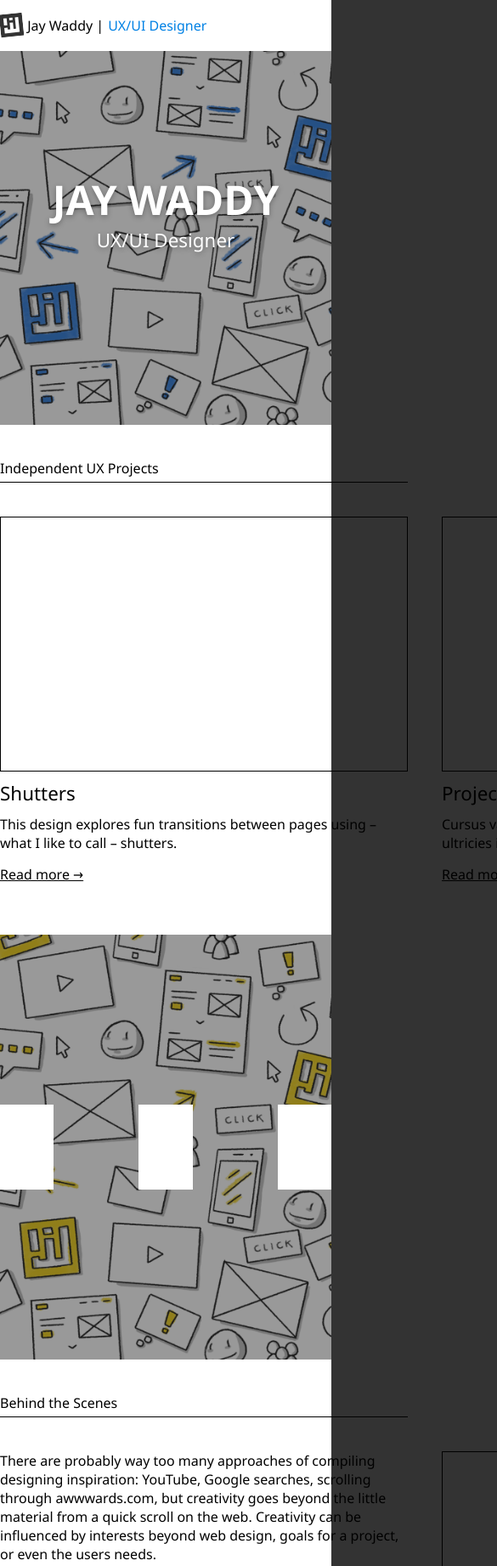
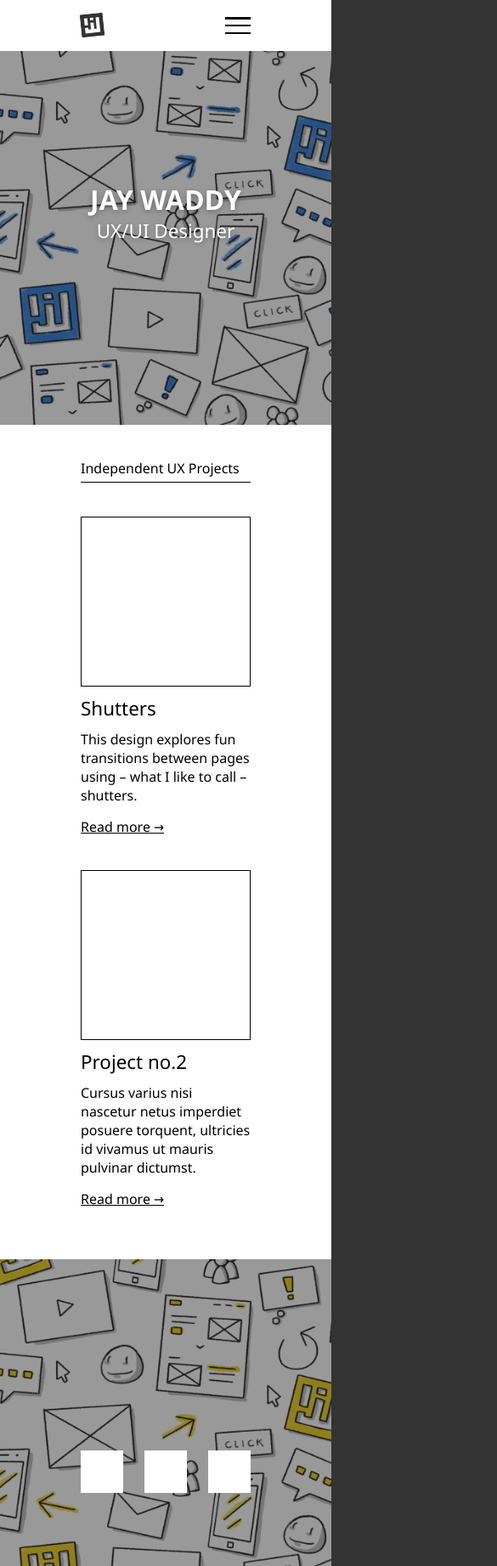
Before and after one commit to JayWaddy/jaywaddy.github.io, a plain HTML site: page index.html in a window 390 px wide. Shown: the top 1843 px of the page at 85% size, 585 px wide, since content can reach past the window. Drawn offline with Linux system fonts and the light colour scheme.

Commit message:
responsiveness
base styles are all set.

```diff
--- a/index.html
+++ b/index.html
@@ -14,13 +14,18 @@
 				<svg width="27.137" height="27.143" viewBox="0 0 27.137 27.143">
 					<path d="M27.131,27.143H0V0H27.137V27.143ZM4.735,16.115v6.449H22.314V4.872h-3.9V18.221H15.541V10.567H11.634v7.654H8.641V16.112Zm0-11.24v8.276H8.641V4.873Zm6.9-.076V7.672h3.907V4.8Z" transform="translate(0 0)" fill="#333"/>
 				</svg>
-				<span>Jay Waddy |</span><span class="roll"></span>
+				<span id="name">Jay Waddy</span><span id="dash"> |</span><span id="roll"></span>
 			</a>
 			<nav>
 				<a href="#projects">Projects</a>
 				<a href="#about">About</a>
 				<a href="mailto:connect@jaywaddy.com">Email</a>
 			</nav>
+			<div id="menu-icon">
+				<span></span>
+				<span></span>
+				<span></span>
+			</div>
 		</div><!-- end of .wrapper -->
 	</section> <!-- end of #navbar -->
 	<header class="parallax bg-01">
@@ -49,9 +54,11 @@
 		</div><!-- end of .wrapper -->
 	</section><!-- end of #projects -->
 	<header class="parallax bg-02">
-		<div class="icon"></div>
-		<div class="icon"></div>
-		<div class="icon"></div>
+		<div class="container">
+			<div class="icon"></div>
+			<div class="icon"></div>
+			<div class="icon"></div>
+		</div>
 	</header>
 	<section id="about">
 		<div class="wrapper">
@@ -73,7 +80,7 @@
 			<div class="grid">
 				<header>
 					<h3>Let's Team Up</h3>
-					<p>The best way to reach me is through email, but don't be afraid to contact via social platforms. If you are not in need of my service, I still encourage you to <a href="mailto:connect@jaywaddy.com">send feedback</a>.</p>
+					<p>The best way to reach me is through email, but don't be afraid to contact via social platforms, or <a href="mailto:connect@jaywaddy.com">send feedback</a>.</p>
 					<small>Virginia Beach, Virginia (EST -5:00)</small>
 					<h2><a href="mailto:connect@jaywaddy.com">connect@jaywaddy.com</a></h2>
 				</header>
--- a/js/app.js
+++ b/js/app.js
@@ -27,7 +27,7 @@ function parallax() {
 
 // navbar rolling title effect
 function rollText() {
-    const span = document.querySelector('.roll');
+    const span = document.querySelector('#roll');
     const arr = [
         'UX/UI Designer',
         'Avid Wireframer-er',
--- a/scss/style.scss
+++ b/scss/style.scss
@@ -4,7 +4,6 @@
     margin: 0;
     box-sizing: border-box;
 }
-
 body {
     flex-direction: column;
     justify-content: center;
@@ -19,35 +18,28 @@ h1, h2, h3, h4, p, li, a, span, small {
     list-style: none;
     color: black;
 }
-
 h1 {
     font-size: 3em;
     font-weight: 900;
     text-transform: uppercase;
     color: white;
 }
-
 h2 {
     font-size: 1.4em;
     color: white;
 }
-
 h3 {
     font-size: 1em;
 }
-
 p {
     margin-bottom: 15px;
 }
-
 a:hover {
     color: #0081E4;
 }
-
 .b {
     font-weight: 900;
 }
-
 header {
     h3 {
         padding: 40px 0 5px 0;
@@ -63,7 +55,6 @@ header {
     height: 100%;
     margin: 0 auto;
 }
-
 .grid {
     display: grid;
     grid-template-columns: 1fr 1fr;
@@ -76,38 +67,35 @@ header {
     background: white;
     width: 100%;
     height: 60px;
-
     .wrapper {
         display: flex;
         justify-content: space-between;
         align-items: center;
         font-size: 1em;
-
         .nav-title {
             display: flex;
             align-items: center;
-
             svg {
                 transform: rotate(-6deg);
             }
-
             span {
                 margin-left: 5px;
             }
-
-            .roll {
+            #roll {
                 color: #0081E4;
                 transition: opacity 0.2s ease-in-out;
                 opacity: 0;
             }
         }
-
         nav a {
             display: inline-block;
 
             &:not(:first-child) {
                 margin-left: 50px;
             }
+        }
+        #menu-icon {
+            display: none;
         }
     }
 }
@@ -121,27 +109,23 @@ header {
     background-size: cover;
     height: 500px;
 }
-
 .bg-01 {
     background-image: url("/img/bg_blue.png");
-
     h1, h2 {
         text-shadow: 0 2px 6px rgba(0, 0, 0, 0.3);
     }
 }
-
 .bg-02 {
     background-image: url("/img/bg_yellow.png");
-    // background: white;
-    flex-direction: row;
-
-    .icon {
-        width: 100px;
-        height: 100px;
-        background: white;
-
-        &:not(:first-child) {
-            margin-left: 100px;
+    .container {
+        display: flex;
+        flex-direction: row;
+        justify-content: space-between;
+        width: 500px;
+        .icon {
+            width: 100px;
+            height: 100px;
+            background: white;
         }
     }
 }
@@ -156,27 +140,21 @@ section {
     height: 300px;
     border: solid black 1px;
 }
-
 #projects {
     .grid {
-        padding-bottom: 60px;
-
+        padding-bottom: 20px;
         .project {
-            // width: 48%;
-            padding-bottom: 40px 0;
-
+            padding-bottom: 40px;
             h2 {
                 color: black;
                 margin: 10px 0;
             }
-
             a {
                 text-decoration: underline;
             }
         }
     }
 }
-
 #about {
     padding-bottom: 60px;
 }
@@ -184,21 +162,86 @@ section {
 // contact
 #contact {
     padding-bottom: 100px;
-
-    // p {
-    //     margin: 5px 0;
-    // }
-
     h2 {
         margin-top: 10px;
         a {
             color: #0081E4;
         }
     }
-
     p a {
         text-decoration: underline;
     }
 }
 
-// js
+// responsiveness
+@media (max-width: 1200px) {
+    .wrapper {
+        width: 600px;
+        header h3{
+            width: 100%;
+        }
+        .grid {
+            grid-template-columns: 1fr;
+        }
+    }
+}
+@media (max-width: 900px) {
+    nav {
+        display: none;
+    }
+    #menu-icon {
+        display: flex !important;
+        flex-direction: column;
+        justify-content: space-between;
+        height: 20px;
+        span {
+            background: black;
+            width: 30px;
+            height: 2.5px;
+        }
+        &:hover {
+            cursor: pointer;
+        }
+    }
+    .wrapper {
+        width: 400px;
+    }
+    .bg-02 .container {
+        width: 400px;
+    }
+}
+@media (max-width: 500px) {
+    #name, #dash {
+        display: none;
+    }
+    h1 {
+        font-size: 2em;
+    }
+    .wrapper {
+        width: 300px;
+    }
+    .bg-02 .container {
+        width: 300px;
+        .icon {
+            width: 50px;
+            height: 50px;
+        }
+    }
+}
+@media (max-width: 400px) {
+    #roll, #dash {
+        display: none;
+    }
+    .wrapper {
+        width: 200px;
+        .img {
+            height: 200px;
+        }
+    }
+    .bg-02 .container {
+        width: 200px;
+    }
+    #contact h2 {
+        font-size: 1em;
+    }
+}
```
Also changed, not shown: style.css, 1 other file.
